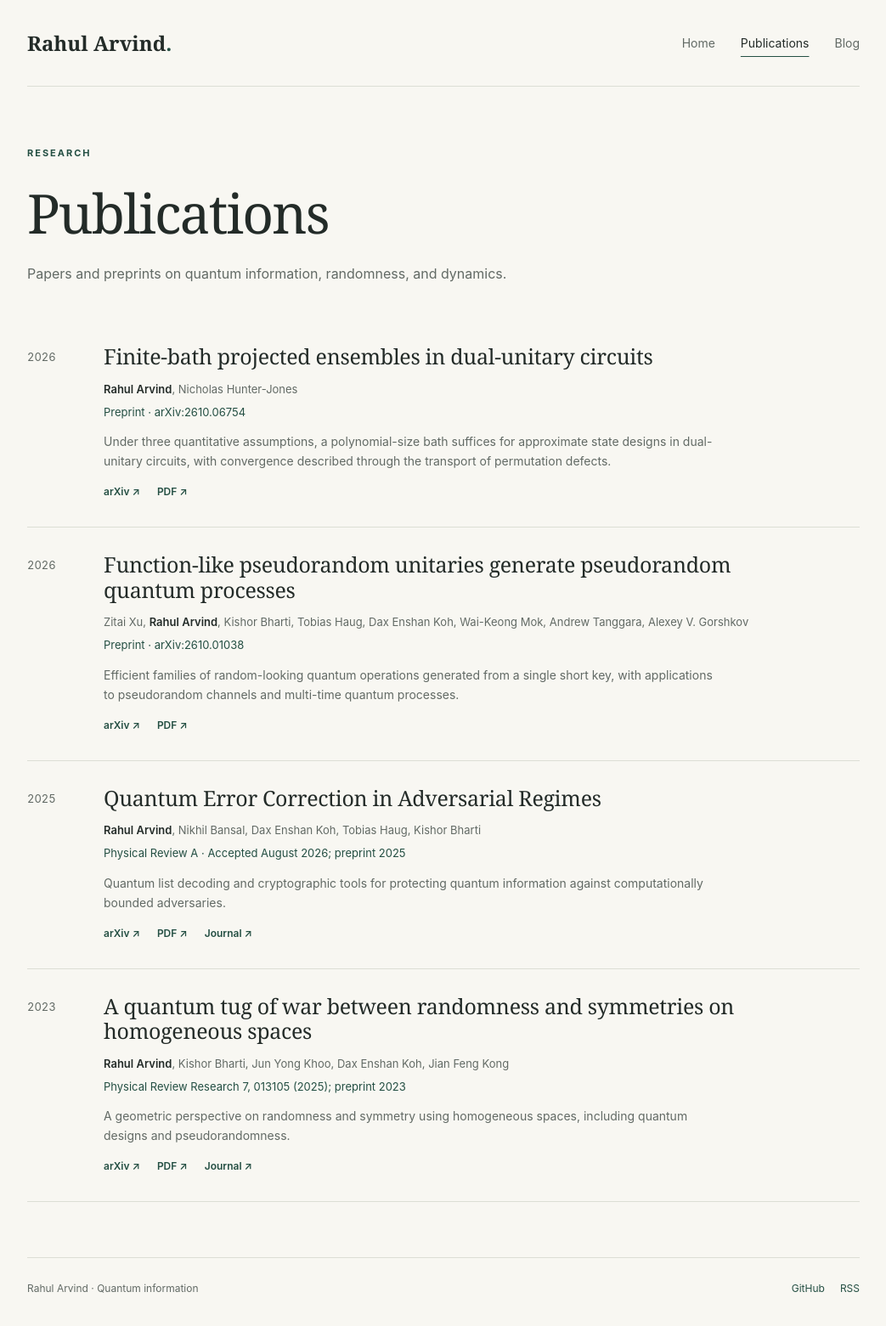
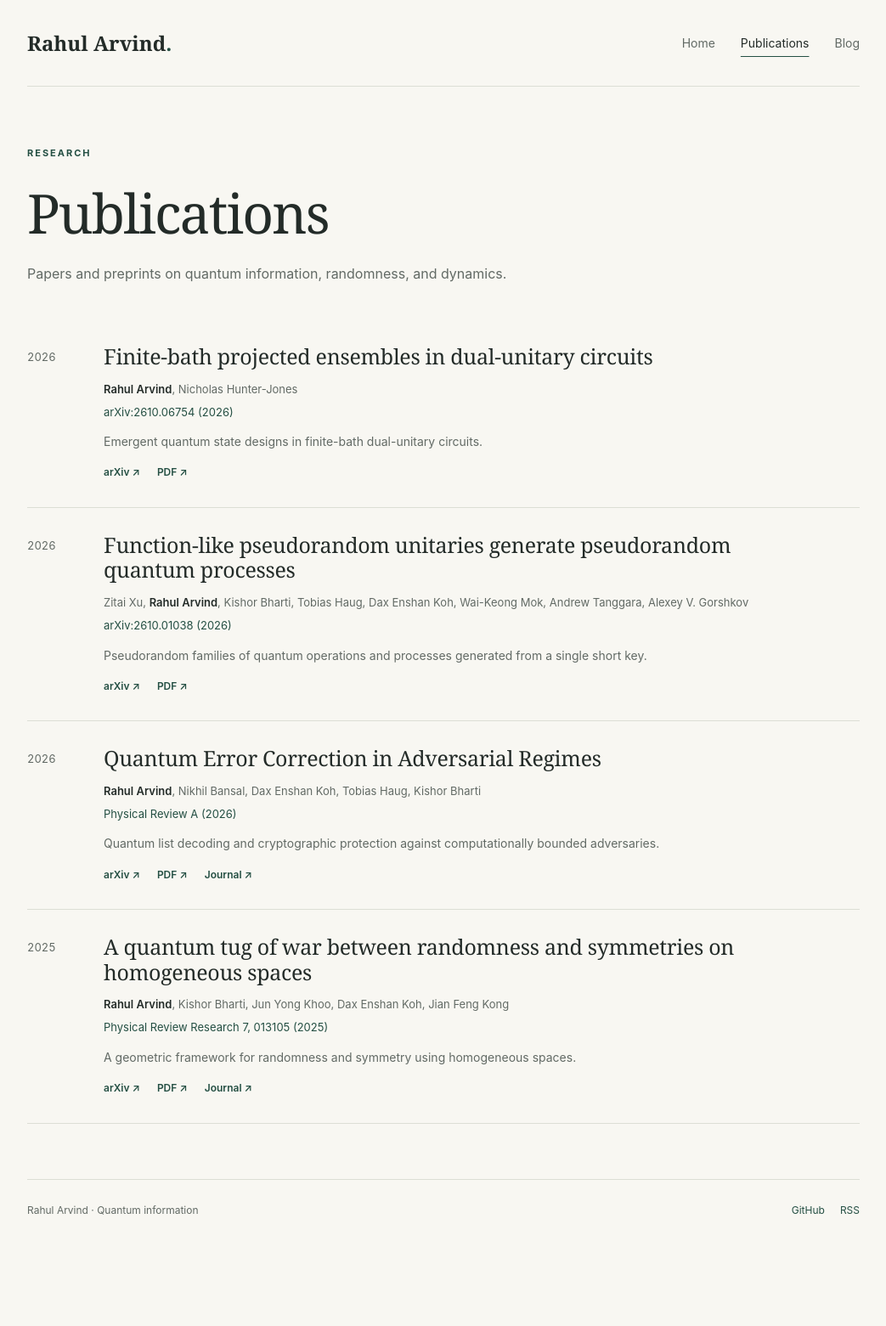
Before and after one commit to rahula06/rahula06.github.io, a Jekyll site: the page built from publications.html, in a window 1280 px wide. Shown: the whole page at 85% size, without its empty margins (118-1161 px from the left). Built offline with Jekyll 4.4.1, drawn with Linux system fonts in a browser that asks for light colours; after the commit the page ends 1469 px from its top, so only the background shows below that.

Commit message:
Simplify site layout

```diff
--- a/_data/publications.yml
+++ b/_data/publications.yml
@@ -1,26 +1,33 @@
 - title: "Finite-bath projected ensembles in dual-unitary circuits"
   authors: "Rahul Arvind, Nicholas Hunter-Jones"
   year: 2026
-  venue: "Preprint · arXiv:2610.06754"
+  venue: "arXiv:2610.06754 (2026)"
   arxiv: "2610.06754"
-  summary: "Under three quantitative assumptions, a polynomial-size bath suffices for approximate state designs in dual-unitary circuits, with convergence described through the transport of permutation defects."
+  citation: "Rahul Arvind and Nicholas Hunter-Jones, “Finite-bath projected ensembles in dual-unitary circuits,” arXiv:2610.06754 (2026)."
+  summary: "Emergent quantum state designs in finite-bath dual-unitary circuits."
+
 - title: "Function-like pseudorandom unitaries generate pseudorandom quantum processes"
   authors: "Zitai Xu, Rahul Arvind, Kishor Bharti, Tobias Haug, Dax Enshan Koh, Wai-Keong Mok, Andrew Tanggara, Alexey V. Gorshkov"
   year: 2026
-  venue: "Preprint · arXiv:2610.01038"
+  venue: "arXiv:2610.01038 (2026)"
   arxiv: "2610.01038"
-  summary: "Efficient families of random-looking quantum operations generated from a single short key, with applications to pseudorandom channels and multi-time quantum processes."
+  citation: "Zitai Xu, Rahul Arvind, Kishor Bharti, Tobias Haug, Dax Enshan Koh, Wai-Keong Mok, Andrew Tanggara, and Alexey V. Gorshkov, “Function-like pseudorandom unitaries generate pseudorandom quantum processes,” arXiv:2610.01038 (2026)."
+  summary: "Pseudorandom families of quantum operations and processes generated from a single short key."
+
 - title: "Quantum Error Correction in Adversarial Regimes"
   authors: "Rahul Arvind, Nikhil Bansal, Dax Enshan Koh, Tobias Haug, Kishor Bharti"
-  year: 2025
-  venue: "Physical Review A · Accepted August 2026; preprint 2025"
+  year: 2026
+  venue: "Physical Review A (2026)"
   arxiv: "2509.08943"
   doi: "10.1103/xry5-66qx"
-  summary: "Quantum list decoding and cryptographic tools for protecting quantum information against computationally bounded adversaries."
+  citation: "Rahul Arvind, Nikhil Bansal, Dax Enshan Koh, Tobias Haug, and Kishor Bharti, “Quantum Error Correction in Adversarial Regimes,” Physical Review A (2026)."
+  summary: "Quantum list decoding and cryptographic protection against computationally bounded adversaries."
+
 - title: "A quantum tug of war between randomness and symmetries on homogeneous spaces"
   authors: "Rahul Arvind, Kishor Bharti, Jun Yong Khoo, Dax Enshan Koh, Jian Feng Kong"
-  year: 2023
-  venue: "Physical Review Research 7, 013105 (2025); preprint 2023"
+  year: 2025
+  venue: "Physical Review Research 7, 013105 (2025)"
   arxiv: "2309.05253"
   doi: "10.1103/PhysRevResearch.7.013105"
-  summary: "A geometric perspective on randomness and symmetry using homogeneous spaces, including quantum designs and pseudorandomness."
+  citation: "Rahul Arvind, Kishor Bharti, Jun Yong Khoo, Dax Enshan Koh, and Jian Feng Kong, “A quantum tug of war between randomness and symmetries on homogeneous spaces,” Physical Review Research 7, 013105 (2025)."
+  summary: "A geometric framework for randomness and symmetry using homogeneous spaces."
```
